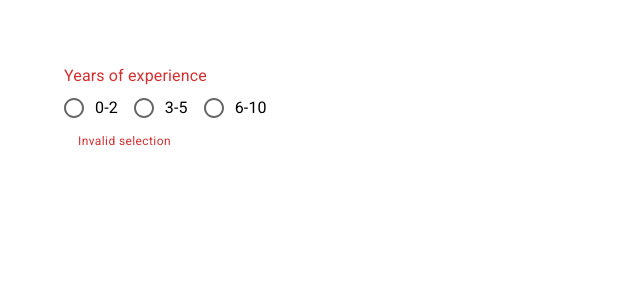
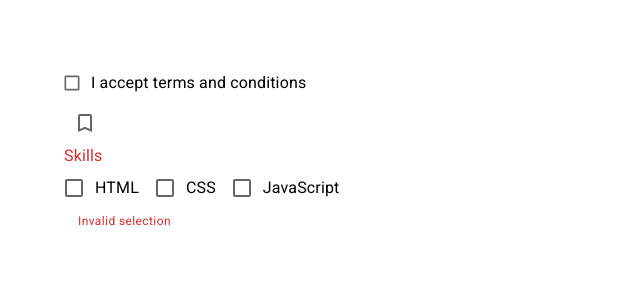
Before and after one commit to bhonkabigting/React-MUI-Demo, a React (Create React App) app: page / in a window 1280 px wide. Shown: the top 300 px of the page, without its empty margins (0-640 px from the left). Built offline with nearby package versions, Linux system fonts and the light colour scheme.

Commit message:
Finished Tutorial-10-Checkbox

```diff
--- a/src/App.tsx
+++ b/src/App.tsx
@@ -1,5 +1,6 @@
 import "./App.css";
-import { MuiRadioButton } from "./components/MuiRadioButton";
+import { MuiCheckbox } from "./components/MuiCheckbox";
+// import { MuiRadioButton } from "./components/MuiRadioButton";
 // import { MuiSelect } from "./components/MuiSelect";
 // import { MuiTextField } from "./components/MuiTextField";
 // import { MuiButton } from "./components/MuiButton";
@@ -12,7 +13,8 @@
 			{/* <MuiButton /> */}
 			{/* <MuiTextField /> */}
 			{/* <MuiSelect /> */}
-			<MuiRadioButton />
+			{/* <MuiRadioButton /> */}
+			<MuiCheckbox />
 		</div>
 	);
 }
--- a/src/components/MuiButton.tsx
+++ b/src/components/MuiButton.tsx
@@ -14,6 +14,7 @@
 
 export const MuiButton = () => {
     const [formats, setFormats] = useState<string | null>(null);
+
     console.log(formats);
 
     const handleFormatChange = (
--- /dev/null
+++ b/src/components/MuiCheckbox.tsx
@@ -0,0 +1,72 @@
+import {
+    Box,
+    FormControlLabel,
+    Checkbox,
+    FormControl,
+    FormLabel,
+    FormGroup,
+    FormHelperText
+} from "@mui/material";
+import { useState } from "react";
+import BookmarkBorderIcon from "@mui/icons-material/BookmarkBorder";
+import BookmarkIcon from "@mui/icons-material/Bookmark";
+
+export const MuiCheckbox = () => {
+    const [acceptTnC, setAcceptTnc] = useState(false);
+    const [skills, setSkills] = useState<string[]>([]);
+
+    console.log({ skills });
+
+    const handleChange = (event: React.ChangeEvent<HTMLInputElement>) => {
+        setAcceptTnc(event.target.checked);
+    };
+
+    const handleSkillChange = (event: React.ChangeEvent<HTMLInputElement>) => {
+        const index = skills.indexOf(event.target.value);
+
+        if (index === -1) {
+            setSkills([...skills, event.target.value]);
+        } else {
+            setSkills(skills.filter((skill) => skill !== event.target.value))
+        }
+    };
+
+    return (
+        <Box>
+            <Box>
+                <FormControlLabel
+                    label="I accept terms and conditions"
+                    control={<Checkbox size="small" color="secondary" checked={acceptTnC} onChange={handleChange} />}
+                />
+            </Box>
+            <Box>
+                <Checkbox
+                    icon={<BookmarkBorderIcon />}
+                    checkedIcon={<BookmarkIcon />}
+                    checked={acceptTnC}
+                    onChange={handleChange}
+                />
+            </Box>
+            <Box>
+                <FormControl error>
+                    <FormLabel>Skills</FormLabel>
+                    <FormGroup row>
+                        <FormControlLabel
+                            label="HTML"
+                            control={<Checkbox value="html" checked={skills.includes("html")} onChange={handleSkillChange} />}
+                        />
+                        <FormControlLabel
+                            label="CSS"
+                            control={<Checkbox value="css" checked={skills.includes("css")} onChange={handleSkillChange} />}
+                        />
+                        <FormControlLabel
+                            label="JavaScript"
+                            control={<Checkbox value="javascript" checked={skills.includes("javascript")} onChange={handleSkillChange} />}
+                        />
+                    </FormGroup>
+                    <FormHelperText>Invalid selection</FormHelperText>
+                </FormControl>
+            </Box>
+        </Box>
+    );
+};
--- a/src/components/MuiRadioButton.tsx
+++ b/src/components/MuiRadioButton.tsx
@@ -11,10 +11,12 @@
 
 export const MuiRadioButton = () => {
     const [value, setValue] = useState("");
-    console.log({value})
+
+    console.log({value});
+
     const handleChange = (event: React.ChangeEvent<HTMLInputElement>) => {
         setValue(event.target.value);
-    }
+    };
 
     return (
         <Box>
--- a/src/components/MuiSelect.tsx
+++ b/src/components/MuiSelect.tsx
@@ -3,11 +3,14 @@
 
 export const MuiSelect = () => {
     const [countries, setCountries] = useState<string[]>([]);
+
     console.log(countries)
+
     const handleChange = (event: React.ChangeEvent<HTMLInputElement>) => {
         const value = event.target.value;
+
         setCountries(typeof value === "string" ? value.split(",") : value);
-    }
+    };
 
     return (
         <Box width="250px">
```
